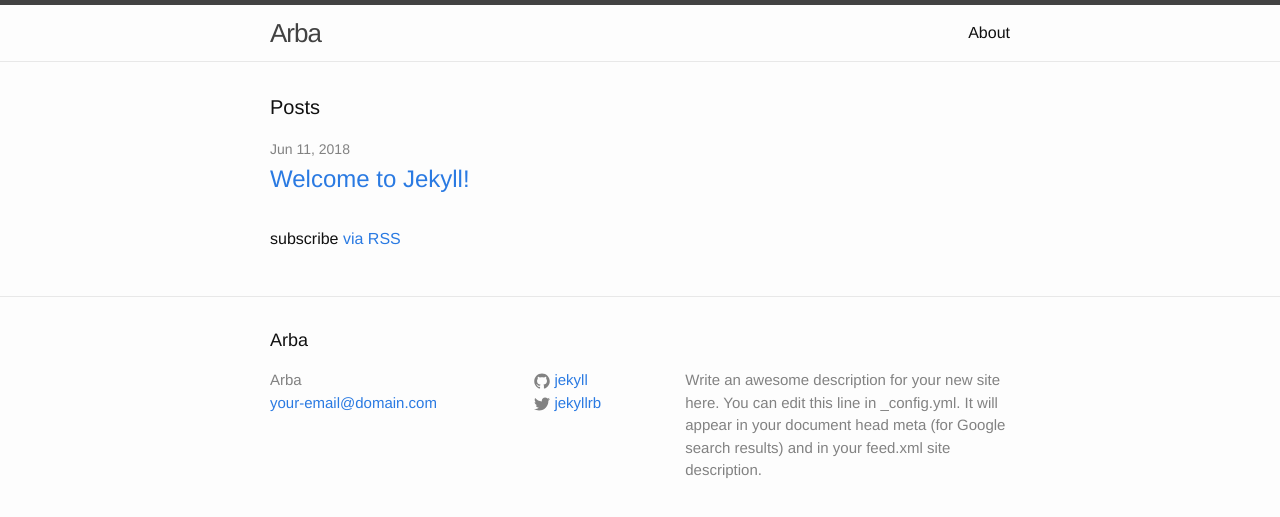
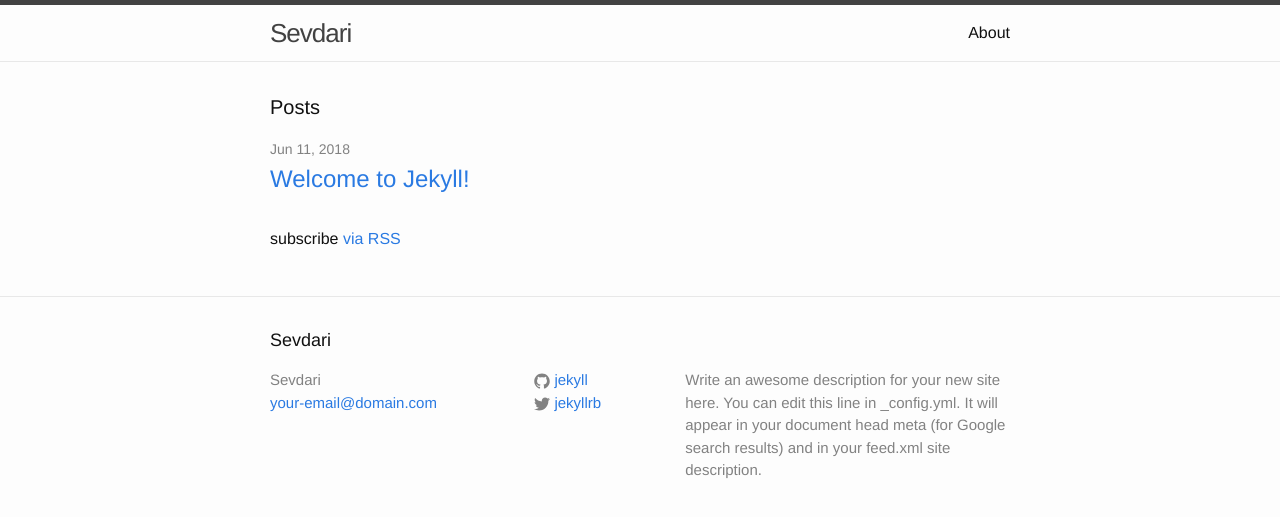
Before and after one commit to sidnejshkalla/sevdari.github.io, a Jekyll site: the page built from index.html, in a window 1280 px wide. Shown: the top 517 px of the page. Built offline with Jekyll 4.4.1, drawn with Linux system fonts in a browser that asks for light colours.

Commit message:
Update _config.yml

```diff
--- a/_config.yml
+++ b/_config.yml
@@ -6,7 +6,7 @@
 # 'jekyll serve'. If you change this file, please restart the server process.
 
 # Site settings
-title: Arba
+title: Sevdari
 email: your-email@domain.com
 description: > # this means to ignore newlines until "baseurl:"
   Write an awesome description for your new site here. You can edit this
```
